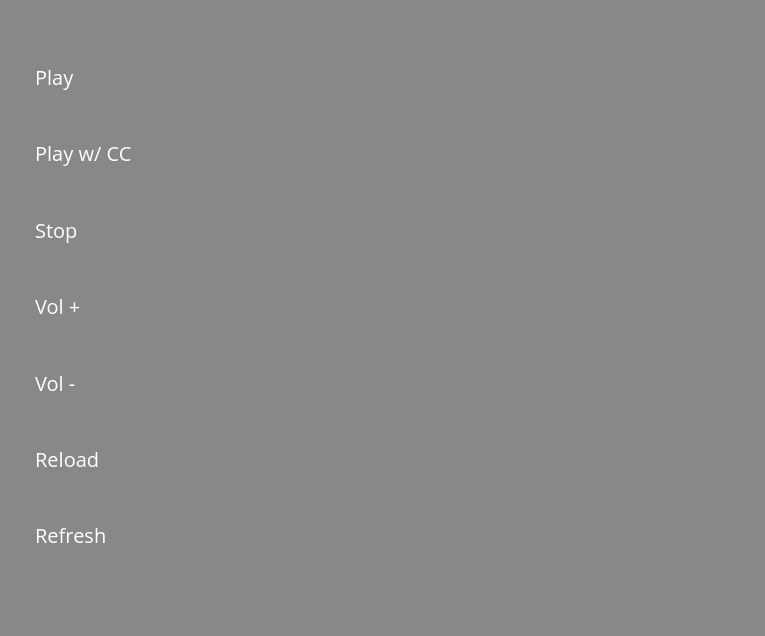
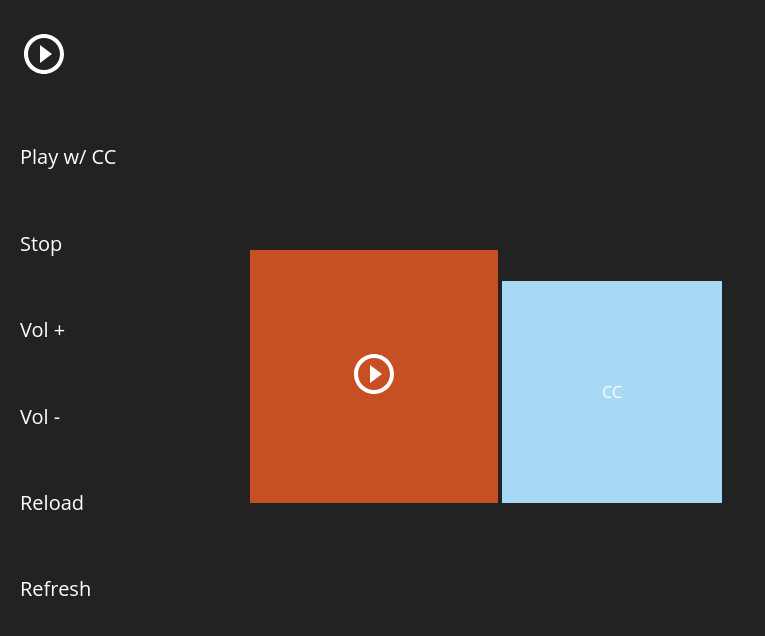
Before and after one commit to samhlabs/kiosk_LineShaftTest, a plain HTML site: page LineShaftKiosk/index.html in a window 1280 px wide. Shown: the whole page, without its empty margins (0-765 px from the left). Drawn offline with Linux system fonts and the light colour scheme.

Commit message:
Updating interface

```diff
--- a/LineShaftKiosk/assets/css/screen.css
+++ b/LineShaftKiosk/assets/css/screen.css
@@ -89,7 +89,7 @@ html {
 }
 
 body {
-  background: #222;
+  background: #333;
   color: #777;
 }
 
@@ -826,25 +826,37 @@ input[type="checkbox"]:focus {
   overflow: hidden;
 }
 
-.video-placeholder {
+.control-center {
   display: block;
   width: 1620px;
   height: 1080px;
   margin: 0 auto;
-  background: #888;
+  background: #222;
+  padding: 250px;
+}
+
+.cc-button {
+  display: inline-block;
+  padding: 100px;
+  color: #fff;
+}
+
+.cc-button:first-child {
+  background: #c64f24;
+}
+
+.cc-button:nth-child(2) {
+  background: #a8d9f4;
 }
 
 .video-controls {
   position: absolute;
-  margin-top: 40px;
   list-style: none;
 }
-.video-controls li {
-  padding: 25px;
-}
 .video-controls li a {
+  display: block;
   z-index: 200;
-  padding: 10px;
+  padding: 30px 20px;
   color: #fff;
 }
 
--- a/LineShaftKiosk/index.html
+++ b/LineShaftKiosk/index.html
@@ -16,18 +16,20 @@
 		<!-- <link href="https://fonts.googleapis.com/icon?family=Material+Icons" rel="stylesheet"> -->
 	</head>
 
-	<body>
+	<body data-hijacking="off" data-animation="scaleDown">
 
 
 
-		<div class="site-content ripple-effect">
+		<div class="site-content">
 
 
 
 <div class="video-controls_wrap">
 
 	<ul class="video-controls">
-		<li><a href="file:///homepage.html?cmd=/media/PiShare/Git/kiosk_LineShaft/startOMX.sh%20&">Play</a></li>
+		<li><a href="file:///homepage.html?cmd=/media/PiShare/Git/kiosk_LineShaft/startOMX.sh%20&">
+		<img src="assets/images/ic_play_circle_outline_white_48px.svg" class="icon"/>
+		</a></li>
         <li><a href="file:///homepage.html?cmd=/media/PiShare/Git/kiosk_LineShaft/startCCOMX.sh%20&">Play w/ CC</a></li>
         <li><a href="file:///homepage.html?cmd=/media/PiShare/Git/kiosk_LineShaft/stopOMX.sh%202>/dev/null%20&">Stop</a></li>
         <li><a href="file:///homepage.html?cmd=/media/PiShare/Git/kiosk_LineShaft/volumeUp.sh">Vol +</a></li>
@@ -38,7 +40,12 @@
 
 </div>
 
-<div class="video-placeholder"></div>
+<div class="control-center">
+
+	<a href="file:///homepage.html?cmd=/media/PiShare/Git/kiosk_LineShaft/startOMX.sh%20&" class="cc-button"><img src="assets/images/ic_play_circle_outline_white_48px.svg" class="icon"/></a>
+	<a href="file:///homepage.html?cmd=/media/PiShare/Git/kiosk_LineShaft/startCCOMX.sh%20&" class="cc-button">CC</a>
+
+</div>
 
 
 
@@ -49,7 +56,6 @@
 		<!-- TODO: Select version of jquery and link to CDN -->
 		<script src="assets/js/jquery.1.11.3.min.js"></script>
 		<script src="assets/js/script.min.js"></script>
-
 	</body>
 
 </html>
```
Also changed, not shown: LineShaftKiosk/assets/css/screen.min.css, LineShaftKiosk/assets/images/ic_closed_caption.svg (added), LineShaftKiosk/assets/images/ic_play_circle_outline_white_48px.svg (added).
